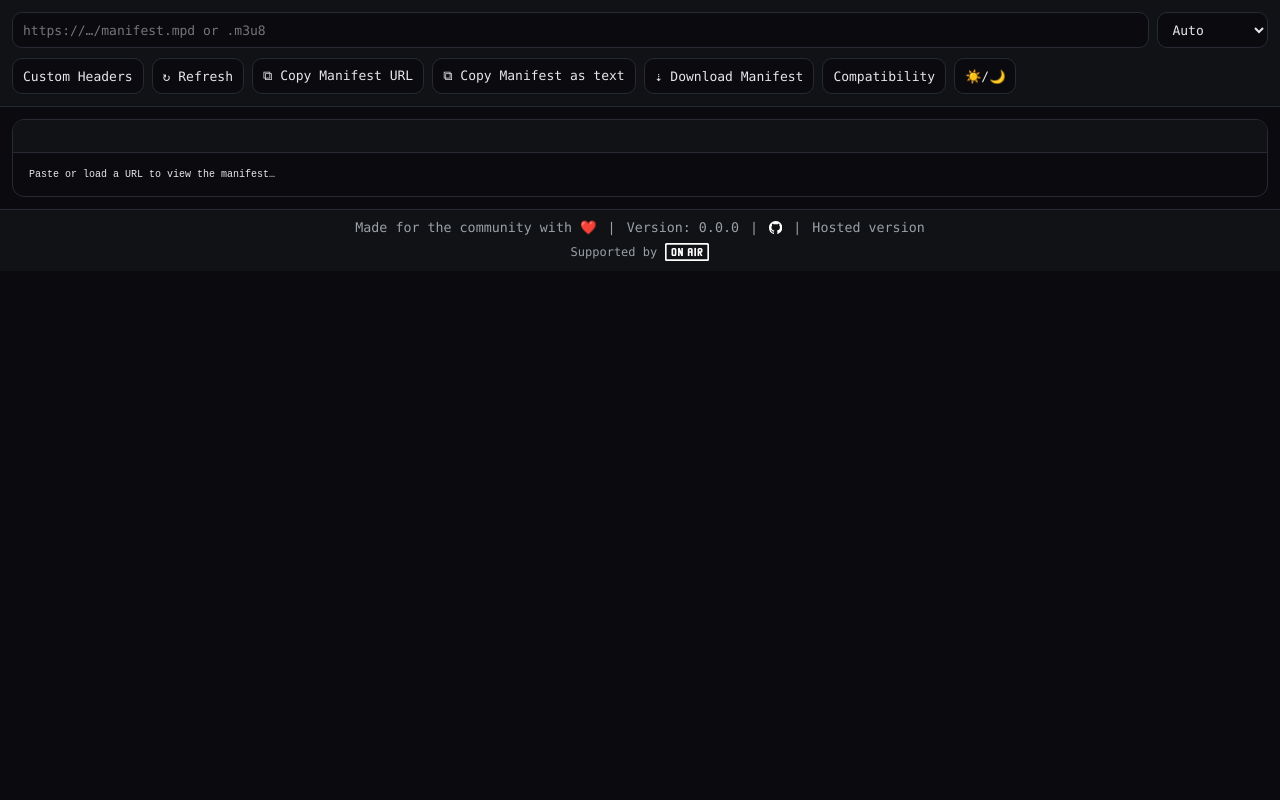
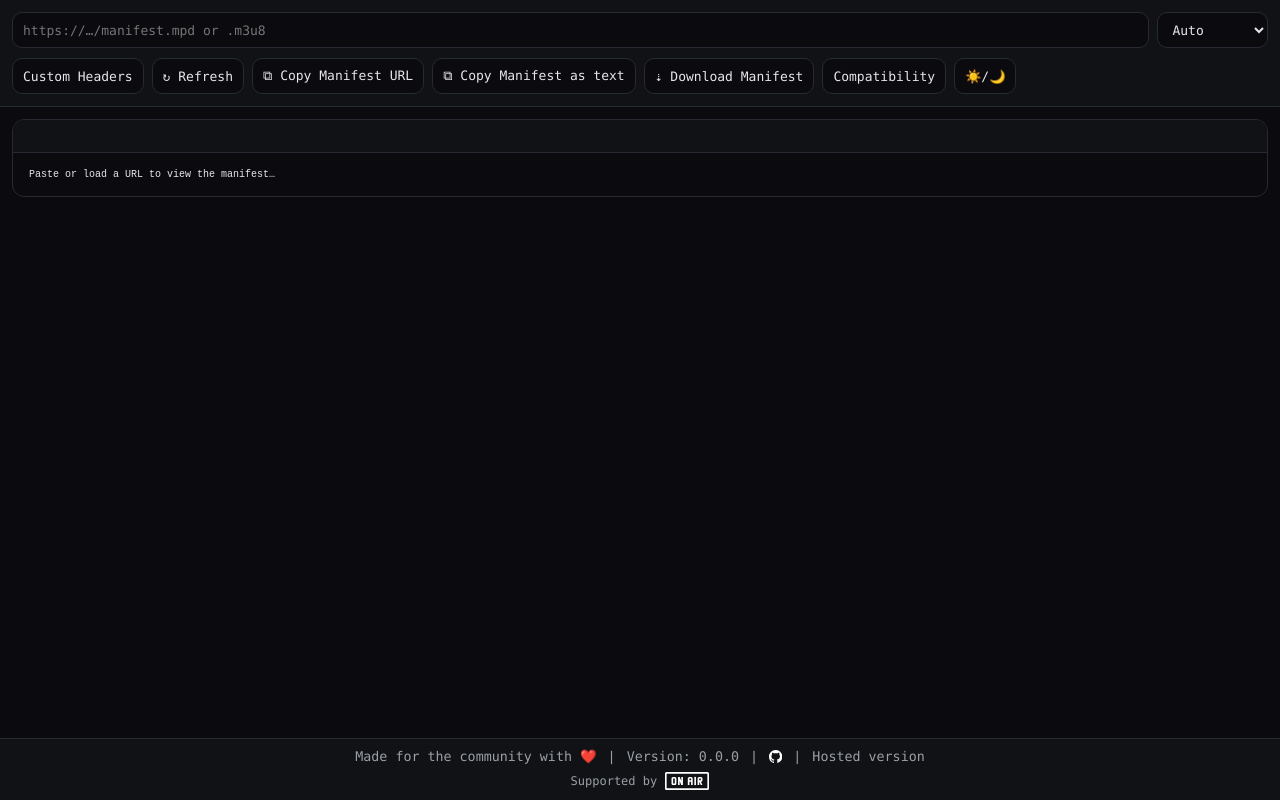
Before and after one commit to riba101/Manifest-Viewer-Extension, a browser extension: page app/viewer.html in a window 1280 px wide. Drawn offline with Linux system fonts and the light colour scheme.

Commit message:
chore: minor footer fixes

```diff
--- a/app/viewer.css
+++ b/app/viewer.css
@@ -33,8 +33,14 @@ html[data-theme="light"] {
   box-sizing: border-box;
 }
 
+html, body {
+  height: 100%;
+}
+
 body {
   margin: 0;
+  display: flex;
+  flex-direction: column;
   background: var(--bg);
   color: var(--text);
   font-family: ui-monospace, SFMono-Regular, Menlo, Consolas, "Liberation Mono", monospace;
@@ -128,6 +134,7 @@ body {
 
 main {
   padding: 12px;
+  flex: 1 0 auto;
 }
 
 .pane {
```
